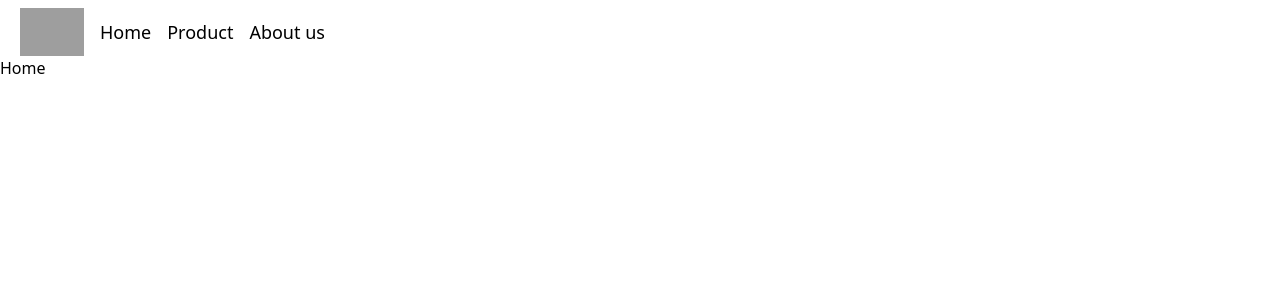
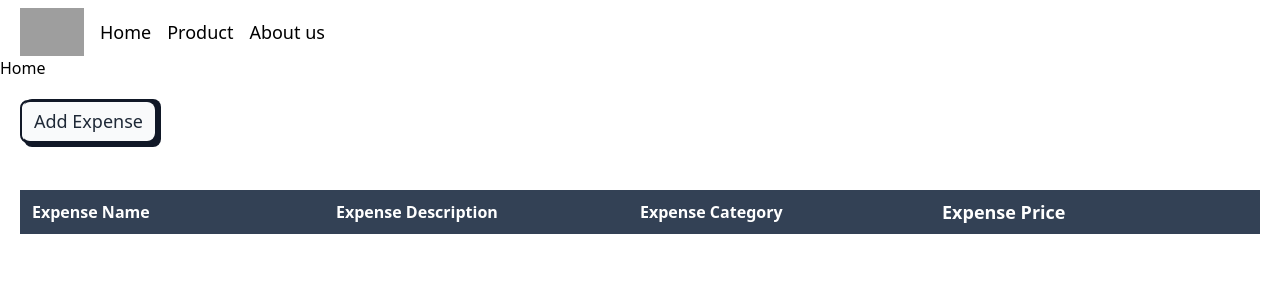
Before and after one commit to rohittrimale/Expense-tracker-react, a React (Create React App) app: page / in a window 1280 px wide. Shown: the top 300 px of the page. Built offline with nearby package versions, Linux system fonts and the light colour scheme; grey boxes are pictures that could not be loaded.

Commit message:
W can add expenses and also we show them on screen

```diff
--- a/src/App.js
+++ b/src/App.js
@@ -10,6 +10,7 @@ import ProtectedRoute from "./routes/ProtectedRoute";
 import AuthenticatedRoute from "./routes/AuthenticatedRoute";
 import UnauthenticatedRoute from "./routes/UnauthenticatedRoute";
 import ForgotPassword from "./components/ForgetPassword";
+import ExpenseForm from "./components/ExpenseForm";
 
 function App() {
   return (
@@ -40,7 +41,7 @@ function App() {
                 <VerifyEmail />
               </AuthenticatedRoute>
             }
-          />{" "}
+          />
           <Route
             path="/forgotpassword"
             element={
@@ -49,19 +50,13 @@ function App() {
               </UnauthenticatedRoute>
             }
           />
-          <Route
-            path="/profileUpdate"
-            element={
-              <ProtectedRoute>
-                <ProfilePhotoUpdate />
-              </ProtectedRoute>
-            }
-          />
+          <Route path="/profileUpdate" element={<ProfilePhotoUpdate />} />
           <Route
             path="/"
             element={
               <ProtectedRoute>
                 <Home />
+                <ExpenseForm />
               </ProtectedRoute>
             }
           />
--- /dev/null
+++ b/src/components/ExpenseCart.js
@@ -0,0 +1,24 @@
+import React from "react";
+import { MdCurrencyRupee } from "react-icons/md";
+
+const ExpenseCart = ({ expense }) => {
+  const { expenseName, expensePrice, expenseDescription, expenseCategory } =
+    expense;
+  return (
+    <div className="">
+      <div className="grid grid-cols-4 justify-center  bg-slate-200 px-3 items-center font-bold py-2 text-black">
+        <div>{expenseName}</div>
+
+        <div>{expenseDescription}</div>
+
+        <div>{expenseCategory}</div>
+        <div className="flex items-center  ">
+          <MdCurrencyRupee />
+          <div className="text-lg -ml-0.5">{expensePrice}</div>
+        </div>
+      </div>
+    </div>
+  );
+};
+
+export default ExpenseCart;
--- /dev/null
+++ b/src/components/ExpenseForm.js
@@ -0,0 +1,166 @@
+import React, { useRef, useState } from "react";
+import ExpenseList from "./ExpenseList";
+
+const ExpenseForm = () => {
+  const priceRef = useRef();
+  const descriptionRef = useRef();
+  const expenseNameRef = useRef();
+  const [selectedCategory, setSelectedCategory] = useState("Other");
+  const [showExpense, setShowExpense] = useState(false);
+  const [expenses, setExpenses] = useState([]);
+
+  const handleSelectChange = (event) => {
+    const value = event.target.value;
+    setSelectedCategory(value);
+  };
+
+  const onSubmitHandler = (e) => {
+    e.preventDefault();
+    let enteredExpenseName = expenseNameRef.current.value;
+    let enteredPrice = priceRef.current.value;
+    let enteredDescription = descriptionRef.current.value;
+
+    const expenseData = {
+      expenseName: enteredExpenseName,
+      expensePrice: enteredPrice,
+      expenseDescription: enteredDescription,
+      expenseCategory: selectedCategory,
+    };
+
+    setExpenses((prev) => [...prev, expenseData]);
+
+    expenseNameRef.current.value = "";
+    priceRef.current.value = "";
+    descriptionRef.current.value = "";
+  };
+
+  const toggleAddExpense = () => {
+    setShowExpense((prev) => !prev);
+  };
+
+  const cancelHandler = () => {
+    setShowExpense(false);
+  };
+
+  return (
+    <form onSubmit={onSubmitHandler} className="p-5">
+      <div className="font-bold text-lg mb-4">
+        <button
+          type="button"
+          onClick={toggleAddExpense}
+          className="relative inline-block text-lg group"
+        >
+          <span className="relative z-10 block px-3 py-2 overflow-hidden font-medium leading-tight text-gray-800 transition-colors duration-300 ease-out border-2 border-gray-900 rounded-lg group-hover:text-white">
+            <span className="absolute inset-0 w-full h-full px-3 py-2 rounded-lg bg-gray-50"></span>
+            <span className="absolute left-0 w-48 h-48 -ml-2 transition-all duration-300 origin-top-right -rotate-90 -translate-x-full translate-y-12 bg-gray-900 group-hover:-rotate-180 ease"></span>
+            <span className="relative">Add Expense</span>
+          </span>
+          <span
+            className="absolute bottom-0 right-0 w-full h-12 -mb-1 -mr-1 transition-all duration-200 ease-linear bg-gray-900 rounded-lg group-hover:mb-0 group-hover:mr-0"
+            data-rounded="rounded-lg"
+          ></span>
+        </button>
+      </div>
+      <div
+        className={`transition-all duration-500 transform ${
+          showExpense
+            ? "opacity-100 max-h-screen"
+            : "opacity-0 max-h-0 overflow-hidden"
+        }`}
+      >
+        <div className="grid grid-cols-2 gap-x-6 gap-y-2">
+          <div>
+            <label
+              htmlFor="expense-name"
+              className="block mb-2 text-sm font-medium text-gray-900 dark:text-white"
+            >
+              Expense Name
+            </label>
+            <input
+              ref={expenseNameRef}
+              type="text"
+              id="expense-name"
+              required
+              className="block w-full p-2 text-gray-900 border border-gray-300 rounded-lg bg-gray-50 text-xs focus:ring-blue-500 focus:border-blue-500 dark:bg-gray-700 dark:border-gray-600 dark:placeholder-gray-400 dark:text-white dark:focus:ring-blue-500 dark:focus:border-blue-500"
+            />
+          </div>
+
+          <div>
+            <label
+              htmlFor="expense-description"
+              className="block mb-2 text-sm font-medium text-gray-900 dark:text-white"
+            >
+              Expense Description
+            </label>
+            <input
+              ref={descriptionRef}
+              type="text"
+              id="expense-description"
+              required
+              className="block w-full p-2 text-gray-900 border border-gray-300 rounded-lg bg-gray-50 text-xs focus:ring-blue-500 focus:border-blue-500 dark:bg-gray-700 dark:border-gray-600 dark:placeholder-gray-400 dark:text-white dark:focus:ring-blue-500 dark:focus:border-blue-500"
+            />
+          </div>
+
+          <div>
+            <label
+              htmlFor="expense-price"
+              className="block mb-2 text-sm font-medium text-gray-900 dark:text-white"
+            >
+              Expense Price
+            </label>
+            <input
+              ref={priceRef}
+              type="number"
+              className="bg-gray-50 border border-gray-300 text-gray-900 text-sm rounded-lg focus:ring-blue-500 focus:border-blue-500 block w-full py-1.5 p-2.5 dark:bg-gray-700 dark:border-gray-600 dark:placeholder-gray-400 dark:text-white dark:focus:ring-blue-500 dark:focus:border-blue-500"
+              placeholder=""
+              required
+            />
+          </div>
+
+          <div className="">
+            <label
+              htmlFor="category"
+              className="block mb-2 text-sm font-medium text-gray-900 dark:text-white"
+            >
+              Select a Category
+            </label>
+            <select
+              id="category"
+              className="bg-gray-50 border border-gray-300 text-gray-900 text-sm rounded-lg focus:ring-blue-500 focus:border-blue-500 block w-full py-1.5 px-2.5 dark:bg-gray-700 dark:border-gray-600 dark:placeholder-gray-400 dark:text-white dark:focus:ring-blue-500 dark:focus:border-blue-500"
+              value={selectedCategory}
+              onChange={handleSelectChange}
+            >
+              <option value="Food">Food</option>
+              <option value="Petrol">Petrol</option>
+              <option value="Salary">Salary</option>
+              <option value="Rent">Rent</option>
+              <option value="Other">Other</option>
+            </select>
+          </div>
+        </div>
+        <div className="flex mt-6 justify-center gap-6">
+          <button
+            type="submit"
+            className="text-white bg-gradient-to-r from-cyan-400 via-cyan-500 to-cyan-600 hover:bg-gradient-to-br focus:ring-4 focus:outline-none focus:ring-cyan-300 dark:focus:ring-cyan-800 font-medium rounded-lg text-sm px-5 py-2.5 text-center me-2 mb-2"
+          >
+            Add Expense
+          </button>
+
+          <button
+            onClick={cancelHandler}
+            type="button"
+            className="text-white bg-gradient-to-r from-red-400 via-red-500 to-red-600 hover:bg-gradient-to-br focus:ring-4 focus:outline-none focus:ring-red-300 dark:focus:ring-red-800 font-medium rounded-lg text-sm px-5 py-2.5 text-center me-2 mb-2"
+          >
+            Cancel
+          </button>
+        </div>
+      </div>
+
+      <div>
+        <ExpenseList expenses={expenses} />
+      </div>
+    </form>
+  );
+};
+
+export default ExpenseForm;
--- /dev/null
+++ b/src/components/ExpenseList.js
@@ -0,0 +1,25 @@
+import React from "react";
+import ExpenseCart from "./ExpenseCart";
+
+const ExpenseList = ({ expenses }) => {
+  return (
+    <div className="mt-6 mx-auto">
+      <div className="grid grid-cols-4 justify-between bg-slate-700 px-3 items-center font-bold py-2 text-white">
+        <div>Expense Name</div>
+
+        <div>Expense Description</div>
+
+        <div>Expense Category</div>
+        <div className="flex items-center  ">
+          <div className="text-lg -ml-0.5">Expense Price</div>
+        </div>
+      </div>
+
+      {expenses.map((expense) => {
+        return <ExpenseCart expense={expense} />;
+      })}
+    </div>
+  );
+};
+
+export default ExpenseList;
--- a/src/components/ProfilePhotoUpdate.js
+++ b/src/components/ProfilePhotoUpdate.js
@@ -78,6 +78,9 @@ const ProfilePhotoUpdate = () => {
           Cancel
         </Link>
       </div>
+      <div>
+        <img src={profilePhotoUrlRef} />
+      </div>
     </form>
   );
 };
--- a/src/contexts/UserContext.js
+++ b/src/contexts/UserContext.js
@@ -84,7 +84,7 @@ export const UserProvider = ({ children }) => {
       setUser(userData);
       navigate("/verifyemail");
     } catch (error) {
-      console.error("Registration error:", error);
+      throw new Error(error.response.data.error.message || "Login error");
     }
   };
 
--- a/src/routes/AuthenticatedRoute.js
+++ b/src/routes/AuthenticatedRoute.js
@@ -4,7 +4,7 @@ import { useUser } from "../contexts/UserContext";
 
 const AuthenticatedRoute = ({ children }) => {
   const { user } = useUser();
-  return user && !user.emailVerified ? children : <Navigate to="/" />;
+  return user && !user.emailVerified ? children : <Navigate to="/login" />;
 };
 
 export default AuthenticatedRoute;
```
